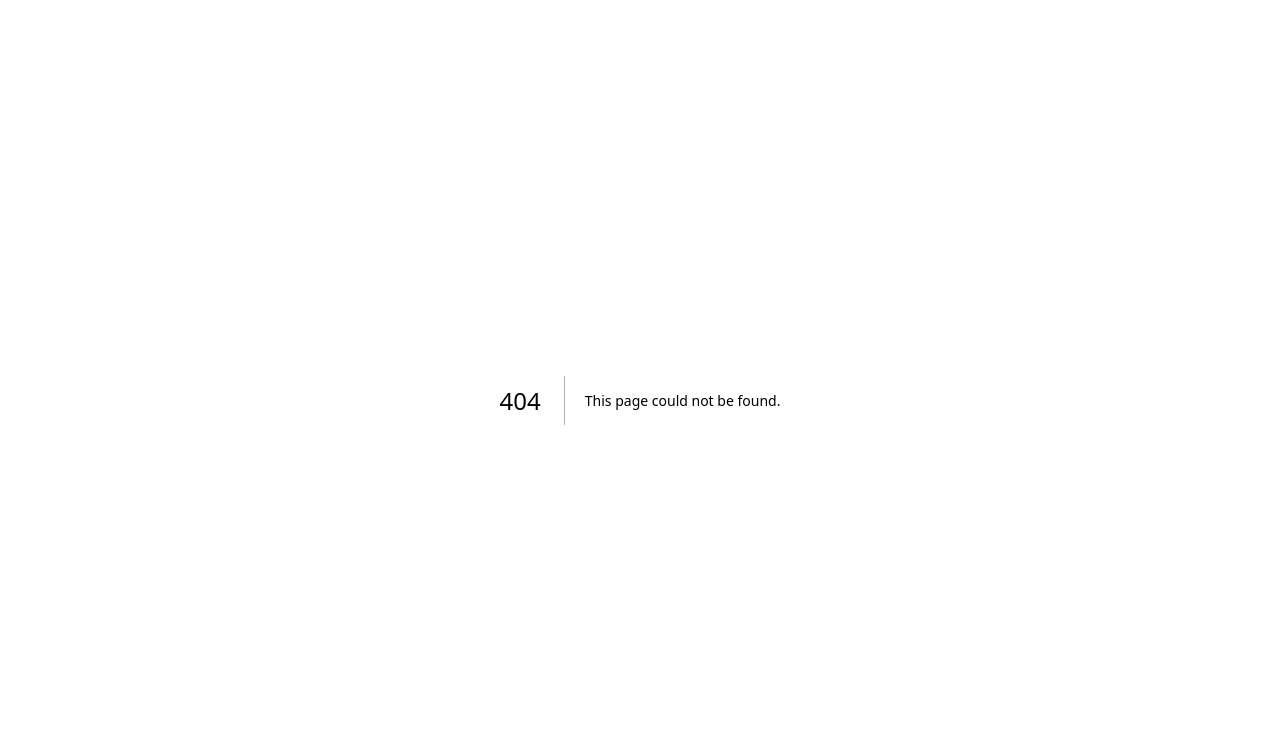
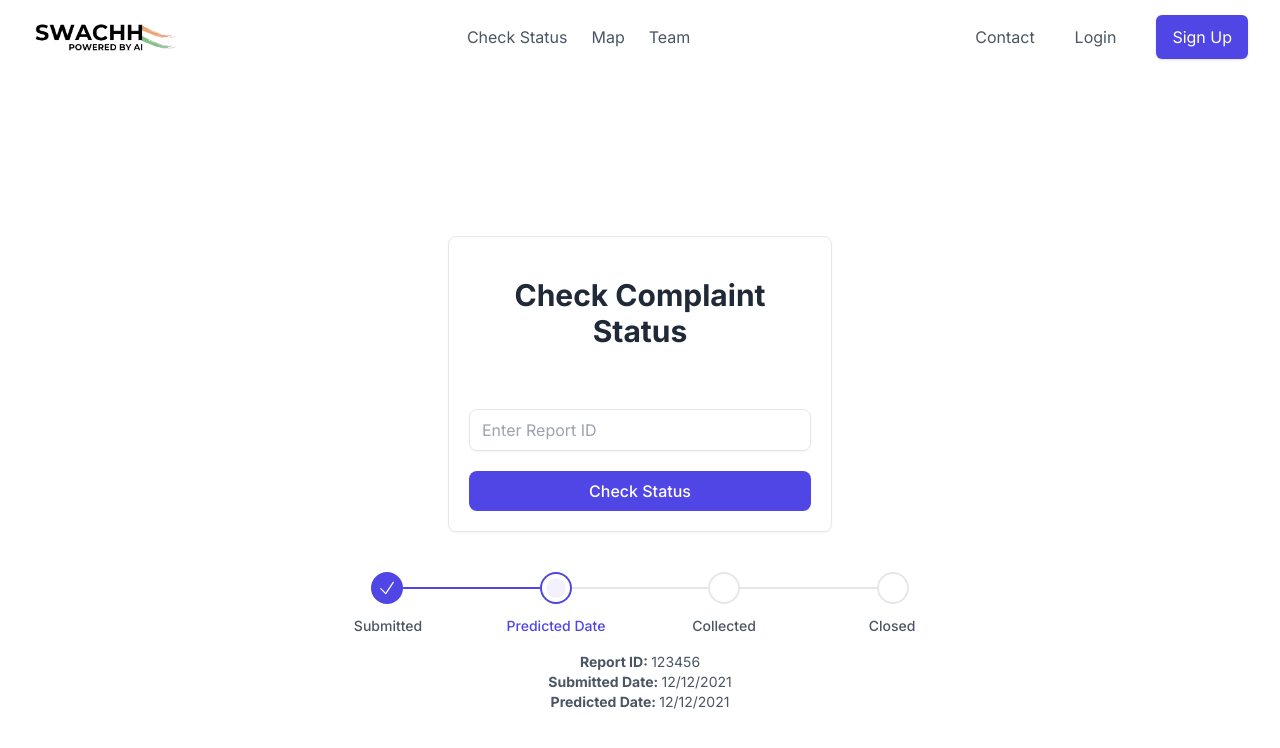
Before and after one commit to himanshutrends/swachh-frontend, a Next.js app: page /report/status in a window 1280 px wide. Before the commit this address had no page. Shown: the top 748 px of the page. Built offline with nearby package versions, Linux system fonts and the light colour scheme.

Commit message:
report status

```diff
--- /dev/null
+++ b/src/app/report/status/page.js
@@ -0,0 +1,11 @@
+import Header from "@/components/ui/header";
+import ReportStatus from "@/components/reportstatus";
+
+export default function Report() {
+    return (
+        <div>
+            <Header />
+            <ReportStatus />
+        </div>
+    );
+}
--- /dev/null
+++ b/src/components/reportstatus.js
@@ -0,0 +1,177 @@
+'use client'
+import React, { useState, useEffect } from 'react';
+import { useUser } from '@/context/User';
+
+export default function ReportStatus() {
+    const [steps, setStep] = useState({
+        stepsItems: ["Submitted", "Predicted Date", "Collected", "Closed"],
+        currentStep: 2
+    })
+
+    const { user, loading, logout } = useUser()
+    const [local_loading, setLocalLoading] = useState(loading)
+    const [notification, setNotification] = useState({
+        status: false,
+        message: "",
+        type: ""
+    })
+
+    useEffect(() => {
+        setLocalLoading(loading)
+    }, [loading, user, notification])
+
+    const [report, setReport] = useState({
+        name: "",
+        phone: "",
+        address: "",
+        fillLevel: ""
+    })
+
+    const handleChange = (e) => {
+        setReport({
+            ...report,
+            [e.target.name]: e.target.value
+        })
+    }
+
+    const handleSubmit = async (e) => {
+        e.preventDefault();
+        setLocalLoading(true)
+        console.log(report)
+        const { name, phone, address, fillLevel } = report
+        if (!name || !phone || !address || !fillLevel) {
+            setNotification({
+                status: true,
+                message: "Please fill all the fields",
+                type: "Error"
+            })
+            setLocalLoading(false)
+            return
+        }
+        try{
+            const response = await fetch('http://localhost:5000/waste/report-bin', {
+                method: 'POST',
+                headers: {
+                    'Content-Type': 'application/json',
+                    'Authorization': 'Bearer ' + user.access_token
+                },
+                body: JSON.stringify(report)
+            })
+            const data = await response.json();
+            console.log(data)
+            if (response.status === 401) {
+                logout();
+                throw new Error(data.msg);
+            }
+            if (response.status !== 200) {
+                throw new Error(data.msg);
+            }
+            setNotification({
+                status: true,
+                message: "Report Submitted Successfully",
+                type: "success"
+            })
+        } catch (error) {
+            setNotification({
+                status: true,
+                message: error.message,
+                type: "error"
+            })
+        } finally {
+            setLocalLoading(false)
+        }
+    }
+
+    return (
+        <section className="w-full h-screen bg-white flex flex-col items-center justify-center px-4">
+            <div className="border-[1px] rounded-lg shadow-sm hover:shadow-lg p-5 max-w-sm w-full text-gray-600 space-y-5">
+                <div className="text-center pb-8">
+                    <div className="mt-5">
+                        <h3 className="text-gray-800 text-2xl font-bold sm:text-3xl">Check Complaint Status</h3>
+                    </div>
+                </div>
+                <form
+                    className="space-y-5"
+
+                >
+                    <div>
+                        <input
+                            name="reportid"
+                            onChange={handleChange}
+                            type="text"
+                            placeholder="Enter Report ID"
+                            className="w-full mt-2 px-3 py-2 text-gray-500 bg-transparent outline-none border focus:border-indigo-600 shadow-sm rounded-lg"
+                        />
+                    </div>
+
+                    <button
+                        onClick={handleSubmit}
+                        className="w-full px-4 py-2 text-white font-medium bg-indigo-600 hover:bg-indigo-500 active:bg-indigo-600 rounded-lg duration-150"
+                    >
+                        {local_loading ? "Searching..." : "Check Status"}
+                    </button>
+                </form>
+            </div>
+
+            {notification.status && (<div className="mt-12 mx-4 px-4 rounded-md border-l-4 border-green-500 bg-green-50 md:max-w-2xl md:mx-auto md:px-8">
+                <div className="flex justify-between py-3">
+                    <div className="flex">
+                        <div>
+                            <svg xmlns="http://www.w3.org/2000/svg" className="h-6 w-6 rounded-full text-green-500" viewBox="0 0 20 20" fill="currentColor">
+                                <path fillRule="evenodd" d="M10 18a8 8 0 100-16 8 8 0 000 16zm3.707-9.293a1 1 0 00-1.414-1.414L9 10.586 7.707 9.293a1 1 0 00-1.414 1.414l2 2a1 1 0 001.414 0l4-4z" clipRule="evenodd" />
+                            </svg>
+                        </div>
+                        <div className="self-center ml-3">
+                            <span className="text-green-600 font-semibold">
+                                { notification.type }
+                            </span>
+                            <p className="text-green-600 mt-1">
+                                { notification.message } <br />
+                                { notification.type == 'Sucess' ? <b>Report ID: 123456</b> : ""}
+                            </p>
+                        </div>
+                    </div>
+                    <button className="self-start text-green-500">
+                        <svg xmlns="http://www.w3.org/2000/svg" className="h-5 w-5" viewBox="0 0 20 20" fill="currentColor">
+                            <path fillRule="evenodd" d="M4.293 4.293a1 1 0 011.414 0L10 8.586l4.293-4.293a1 1 0 111.414 1.414L11.414 10l4.293 4.293a1 1 0 01-1.414 1.414L10 11.414l-4.293 4.293a1 1 0 01-1.414-1.414L8.586 10 4.293 5.707a1 1 0 010-1.414z" clipRule="evenodd" />
+                        </svg>
+                    </button>
+                </div>
+            </div>)}
+
+
+            <div className="max-w-2xl w-full mx-auto px-4 md:px-0 mt-10">
+            <ul aria-label="Steps" className="items-center text-gray-600 font-medium md:flex">
+                {steps.stepsItems.map((item, idx) => (
+                    <li aria-current={steps.currentStep == idx + 1 ? "step" : false} className="flex gap-x-3 md:flex-col md:flex-1 md:gap-x-0">
+                        <div className="flex flex-col items-center md:flex-row md:flex-1">
+                            <hr className={`w-full border hidden md:block ${idx == 0 ? "border-none" : "" || steps.currentStep >= idx + 1 ? "border-indigo-600" : ""}`} />
+                            <div className={`w-8 h-8 rounded-full border-2 flex-none flex items-center justify-center ${steps.currentStep > idx + 1 ? "bg-indigo-600 border-indigo-600" : "" || steps.currentStep == idx + 1 ? "border-indigo-600" : ""}`}>
+                                <span className={`w-2.5 h-2.5 animate-ping rounded-full bg-indigo-600 ${steps.currentStep != idx + 1 ? "hidden" : ""}`}></span>
+                                {
+                                    steps.currentStep > idx + 1 ? (
+                                        <svg xmlns="http://www.w3.org/2000/svg" fill="none" viewBox="0 0 24 24" strokeWidth={1.5} stroke="currentColor" className="w-5 h-5 text-white">
+                                            <path strokeLinecap="round" strokeLinejoin="round" d="M4.5 12.75l6 6 9-13.5" />
+                                        </svg>
+                                    ) : ""
+                                }
+                            </div>
+                            <hr className={`h-12 border md:w-full md:h-auto ${idx + 1 == steps.stepsItems.length ? "border-none" : "" || steps.currentStep > idx + 1 ? "border-indigo-600" : ""}`} />
+                        </div>
+                        <div className="h-8 flex justify-center items-center md:mt-3 md:h-auto">
+                            <h3 className={`text-sm ${steps.currentStep == idx + 1 ? "text-indigo-600" : ""}`}>
+                                {item}
+                            </h3>
+                        </div>
+                    </li>
+                ))}
+            </ul>
+            <div className="mt-4">
+                <p className="text-gray-600 text-sm text-center"><b>Report ID: </b>123456</p>
+                <p className="text-gray-600 text-sm text-center"><b>Submitted Date: </b>12/12/2021</p>
+                <p className="text-gray-600 text-sm text-center"><b>Predicted Date: </b>12/12/2021</p>
+            </div>
+        </div>
+        </section>
+    )
+}
```
